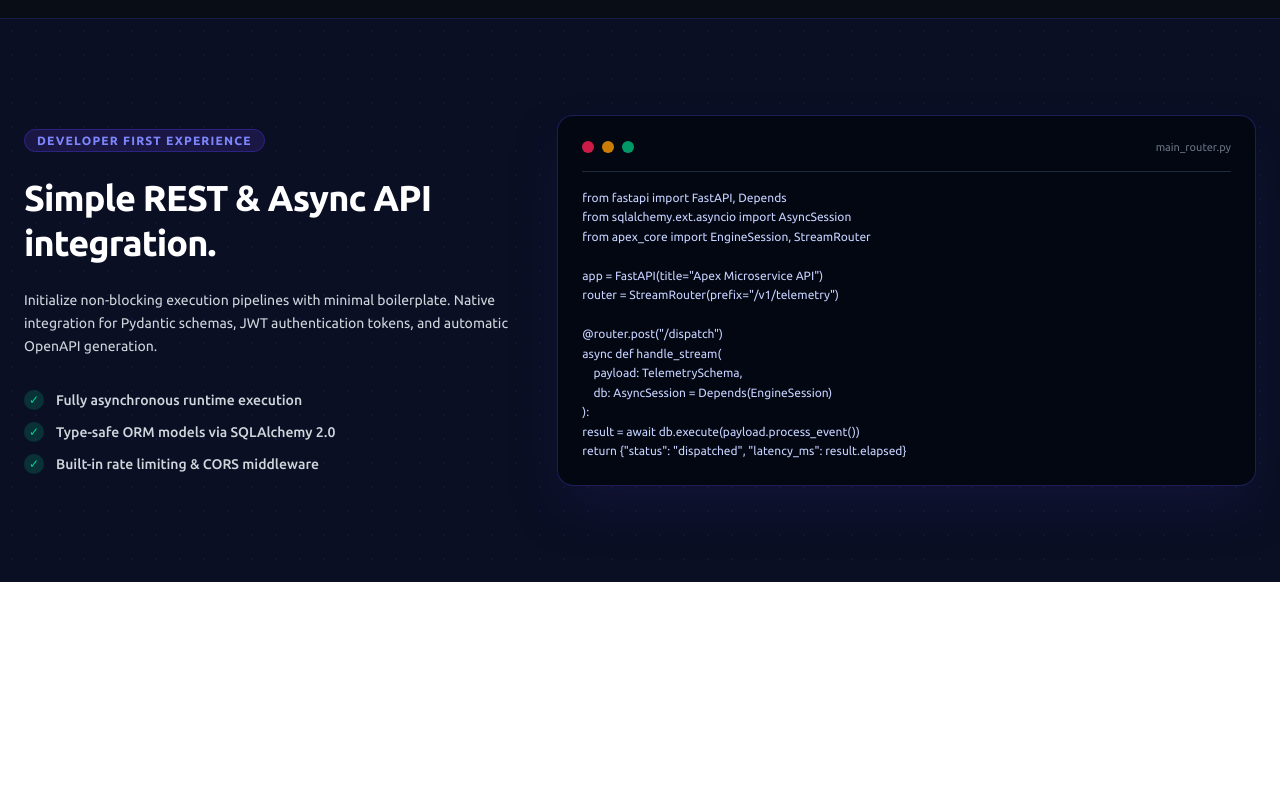
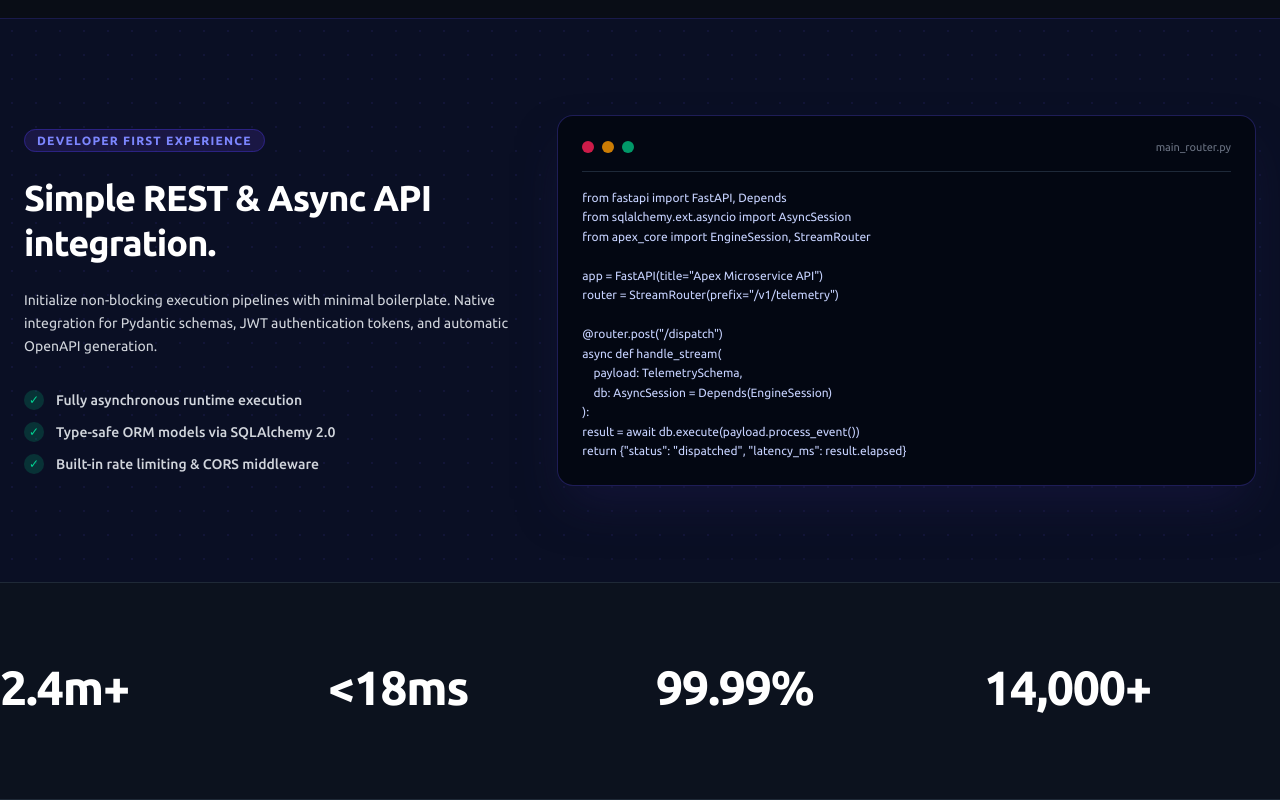
Before and after one commit to okomesanctity30-prog/React, a React (Vite) app: page / in a window 1280 px wide. Shown: the part 1728-2528 px from the top of the page. Before the commit the page ends 2310 px from the top, so only its background shows below. Built offline with nearby package versions, Linux system fonts and the light colour scheme.

Commit message:
add SystemMetrics component

```diff
--- a/src/App.jsx
+++ b/src/App.jsx
@@ -2,6 +2,7 @@
 import Hero from "./components/Hero";
 import BentoGrid from "./components/BentoGrid";
 import CodeShowcase from "./components/CodeShowcase";
+import SystemMetrics from "./components/SystemMetrics";
 
 function App() {
   return (
@@ -11,6 +12,7 @@
         <Hero />
         <BentoGrid />
         <CodeShowcase />
+        <SystemMetrics />
       </main>
     </div>
   );
--- /dev/null
+++ b/src/components/SystemMetrics.jsx
@@ -0,0 +1,49 @@
+const SystemMetics = () => {
+  const metrics = [
+    {
+      label: "Request Throughput",
+      value: "2.4m+",
+      sub: "Request per minutes",
+    },
+    {
+      label: "Average Latency",
+      value: "<18ms",
+      sub: "Global API response time",
+    },
+    {
+      label: "Uptime SLA",
+      value: "99.99%",
+      sub: "Gurranted availability",
+    },
+    {
+      label: "Active Deployments",
+      value: "14,000+",
+      sub: "Production microservices",
+    },
+  ];
+
+  console.log("Metrics Data Array", metrics);
+  console.log("Metrics Data Object:", metrics[1]);
+  console.log("Metrics Data object element", metrics[0].label);
+
+  return (
+    <section
+      id="metrics"
+      className="py-20 bg-dark-card/50 border-y border-dark-border"
+    >
+      <div className="max-w-7xl mx-auto px6">
+        <div className="grid grid-cols-2 md:grid-cols-4 gap-8">
+          {metrics.map((item, idx) => (
+            <div key={idx} className="text=-center md:text-left">
+              <div className="text-4xl sm:text-5xl font-black text-white tracking-tight mb-2">
+                {item.value}
+              </div>
+            </div>
+          ))}
+        </div>
+      </div>
+    </section>
+  );
+};
+
+export default SystemMetics;
```
